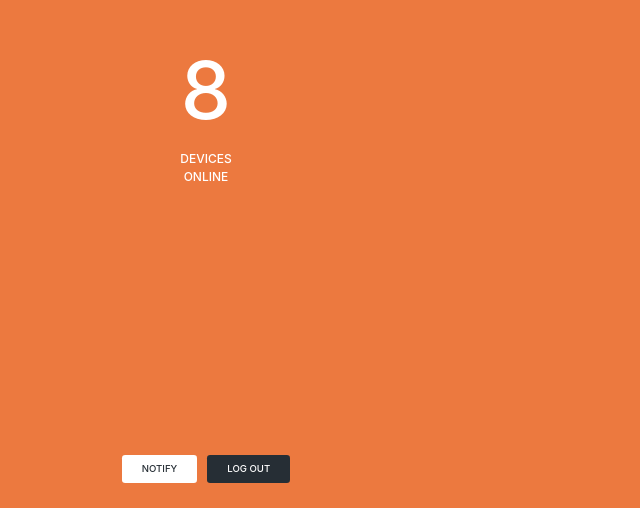
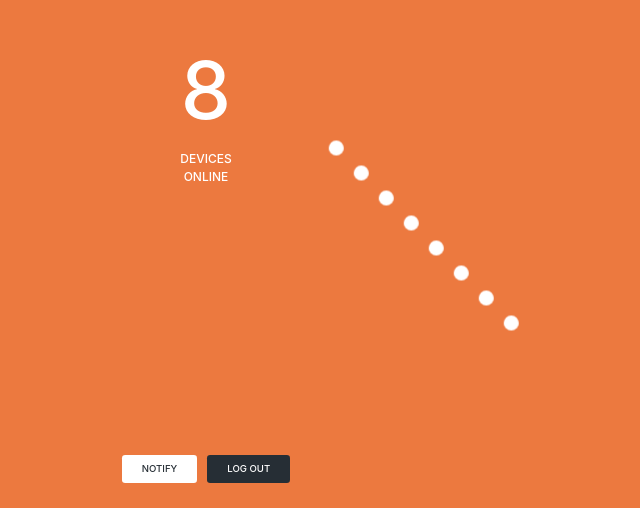
Before and after one commit to saharcasm95/frontend-test, a React (Create React App) app: page /#/devices in a window 1280 px wide. Shown: the part 292-800 px from the top of the page, without its empty margins (434-1074 px from the left). Built offline with nearby package versions, Linux system fonts and the light colour scheme; no server answers.

Commit message:
all added

```diff
--- a/src/components/Devices/devices.js
+++ b/src/components/Devices/devices.js
@@ -2,6 +2,7 @@ import React from "react";
 import './devices.scss';
 import { Button,  Modal } from 'react-bootstrap';
 import { Route } from 'react-router';
+import { post} from "../../helpers/apiClient";
 
 class Devices extends React.Component{
     constructor(props) {
@@ -27,7 +28,12 @@ class Devices extends React.Component{
           headers: {'Content-Type':'application/json'},
         }).then((response) => {
             // devices = response;
-          console.log(response);
+            response.json().then(data => {
+              console.log(this.state.devices);
+
+              this.setState({devices: data.devices});
+
+            });
         }).catch((error) => {
           alert("Invalid username or password");
         })
@@ -43,27 +49,34 @@ class Devices extends React.Component{
       history.push('/'); //remove authentication
     }
 
-    notify = () => {//notifies completion of task.
-        fetch('http://35.201.2.209/notify', {
-          method: 'post',
+    notify = async () => {
 
-          headers: {'Content-Type':'application/json'},
-          body: JSON.stringify({
+      try{
+        const response = await post('notify',{
             name: 'Noor e Sahar',
             email: 'nooresahar95@gmail.com',
             repoUrl: 'https://github.com/saharcasm95/frontend-test',
             message: 'Please hire me, I am broke. Because as a developer I have used up all of my Cache. Also, I really like this company :)',
-        })}).then((response) => {
-          alert("Notified!")
-          console.log(response);
-        }).catch((error) => {
-          alert("API error");
-        });
+      });
+        alert("Notified!")
+        console.log(response);
+      } catch(ex) {
+        alert("API error");
       }
 
+    }
 
     render(){
-
+      var topPosition = 0, leftPosition = 0;
+        var devices = this.state.devices.map(function(i) {
+          topPosition += 25;
+          leftPosition += 25;
+          return (
+            <div key={i.id} className="circle-container" style={{top: topPosition, left: leftPosition}}>
+              <div className="circle" ></div>
+            </div>
+          );
+      });
 
         return(
           <div id="devices-wrapper">
@@ -73,8 +86,9 @@ class Devices extends React.Component{
                 <p>Devices</p>
                 <p>Online</p>
               </div>
-
-
+              <div className="animation-container">
+                {devices}
+              </div>
             </div>
 
             <div className="button-group">
--- a/src/components/Devices/devices.scss
+++ b/src/components/Devices/devices.scss
@@ -18,8 +18,39 @@ div#devices-wrapper{
                 margin-bottom: 0;
             }
         }
+        div.animation-container{
+            position: absolute;
+            left: 50%;
+            top:50%;
+            div.circle-container{
+                width: 400px;
+                height: 200px;
+                position: absolute;
+                left: 50%;
+                top: 50%;
+                transform: translate(-50%, -50%);
+                div.circle{
+                    width: 15px;
+                    height: 15px;
+                    background: #fff;
+                    border-radius: 50%;
+                    position: absolute;
+                    left: 50%;
+                    top: 50%;
+                    animation: anim 2s linear infinite;
+                  }
+            }
+
+        }
     }
+    @keyframes anim {
+        0%{
+            transform-origin: 700% 100%;
+            transform: rotate(0);
+        }
 
+        100% {transform: rotate(360deg);}
+    }
     div.button-group{
         padding: 20px;
         position: fixed;
--- a/src/helpers/apiClient.js
+++ b/src/helpers/apiClient.js
@@ -30,19 +30,18 @@ export const get = (url = '') => {
 }
 
 export function post (url = '', payload) {
-    console.log("Post api testing!!!!!", ApiUrl + url);
   return new Promise((resolve, reject) => {
     return fetch(
-      ApiUrl + url,
+      ApiUrl + url ,
       {
         method: 'POST',
         headers: header,
         body: JSON.stringify(payload)
       }
-    ).then((response) => {
-      console.log(response.json());
+    )
+    .then((response) => {
       if(response.ok)
-        return (resolve(response));
+        return (resolve(response.text()));
       else return reject(response);
     })
   });
```
Also changed, not shown: src/components/Login/login.js (+1 -14 lines).
